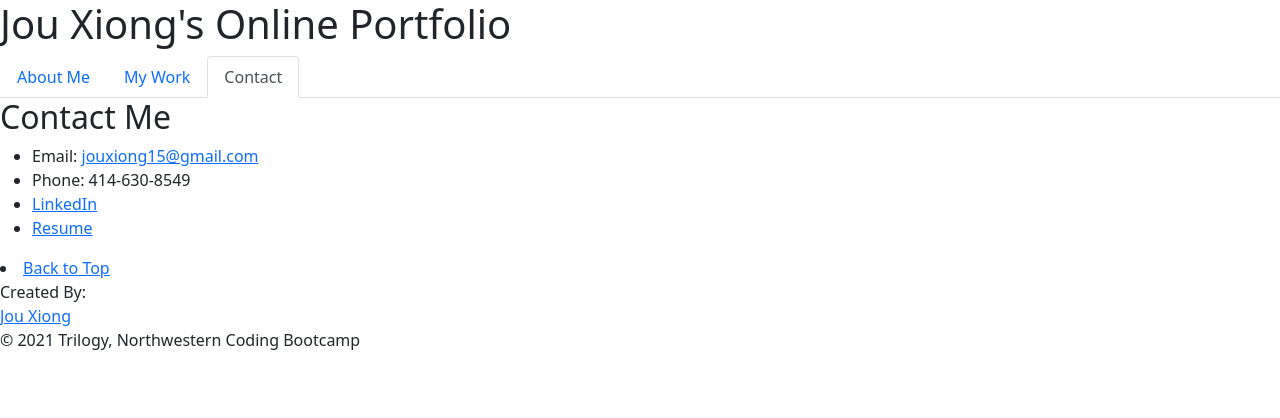
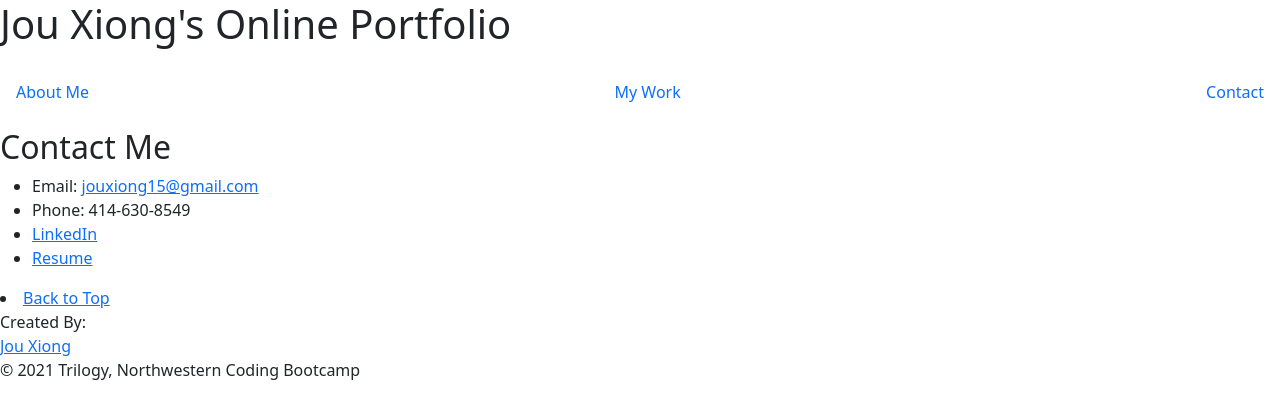
Before and after one commit to JXIong15/20-react-portfolio, a React (Create React App) app: page /contact in a window 1280 px wide. Shown: the top 418 px of the page. Built offline with nearby package versions, Linux system fonts and the light colour scheme.

Commit message:
turned navtabs into a navbar

```diff
--- a/src/components/NavTabs.js
+++ b/src/components/NavTabs.js
@@ -5,13 +5,14 @@ function NavTabs() {
   const location = useLocation();
 
   return (
-    <ul className="nav nav-tabs">
+
+    <ul className="nav navbar">
       <li className="nav-item">
         <Link to="/" className={location.pathname === "/" ? "nav-link active" : "nav-link"}>
           About Me
         </Link>
       </li>
-      <li className="nav-item">
+      <li className="navbar">
         <Link
           to="/work"
           className={location.pathname === "/work" ? "nav-link active" : "nav-link"}
@@ -19,7 +20,7 @@ function NavTabs() {
           My Work
         </Link>
       </li>
-      <li className="nav-item">
+      <li className="navbar">
         <Link
           to="/contact"
           className={location.pathname === "/contact" ? "nav-link active" : "nav-link"}
```
